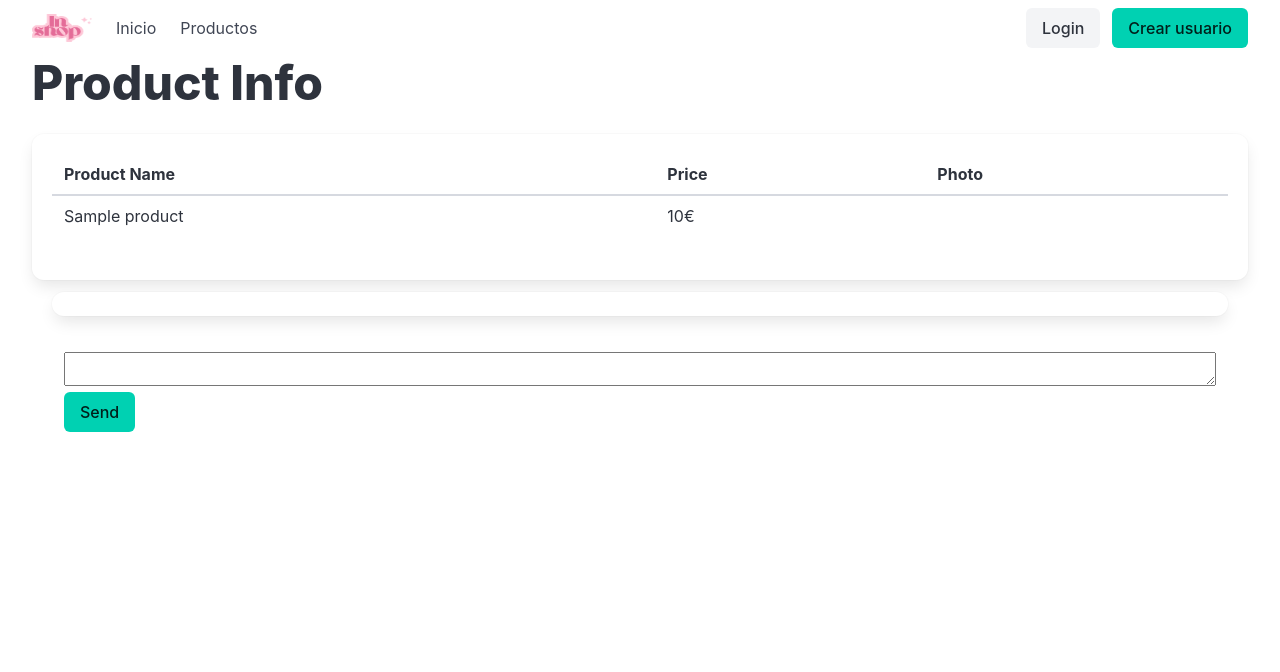
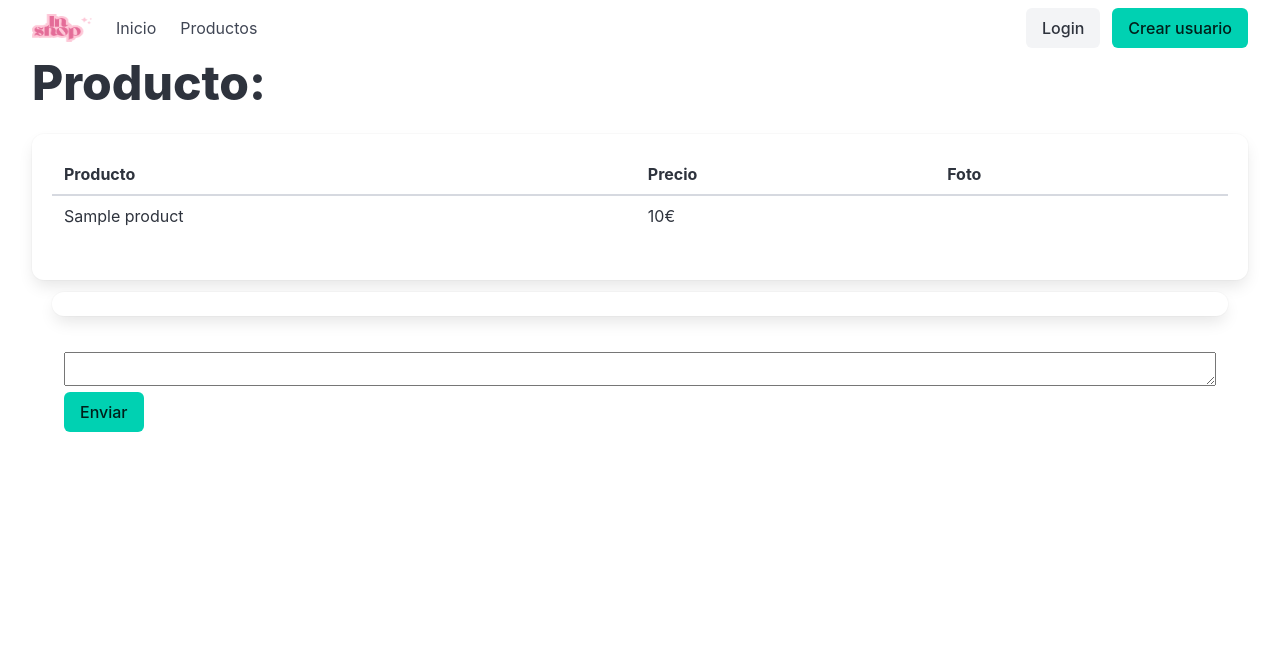
Before and after one commit to nicolasque/TFG_Shop, a PHP site: page /php/chat/chat_product.php?product_id=1 in a window 1280 px wide. Shown: the top 672 px of the page. Run offline with PHP 8.4, Linux system fonts and the light colour scheme; tables that the repository leaves empty or names only in its code hold one stand-in row (values such as "Sample post"); data that the repository does not hold is empty.

Commit message:
Update Spanish translations and improve user creation form styling

```diff
--- a/php/chat/chat_product.php
+++ b/php/chat/chat_product.php
@@ -57,9 +57,9 @@ function ft_print_table_product_info($product)
     echo "<table class='table is-fullwidth is-striped'>";
     echo "<thead>";
     echo "<tr>";
-    echo "<th>Product Name</th>";
-    echo "<th>Price</th>";
-    echo "<th>Photo</th>";
+    echo "<th>Producto</th>";
+    echo "<th>Precio</th>";
+    echo "<th>Foto</th>";
     echo "</tr>";
     echo "</thead>";
     echo "<tbody>";
@@ -188,7 +188,7 @@ function ft_print_chat_messages($messages)
     <meta name="viewport" content="width=device-width, initial-scale=1.0">
     <script src="/tfg_shop/js/chat.js"></script>
     <script src="/tfg_shop/js/jquery.js"></script>
-    <title>Document</title>
+    <title>Chat</title>
 
 </head>
 
@@ -197,7 +197,7 @@ function ft_print_chat_messages($messages)
 
         <div class="columns is-vcentered is-centered">
             <div class="column is-vcentered is-centered">
-                <h1 class="title is-1">Product Info</h1>
+                <h1 class="title is-1">Producto: </h1>
                 <div class="box">
                     <?php
                     ft_print_table_product_info($product);
@@ -223,7 +223,7 @@ function ft_print_chat_messages($messages)
                 </div>
                 <div id="message-input" class="column is-vcentered is-centered">
                     <textarea id="message-text" style="width: 100%; height: 10%;"></textarea>
-                    <button id="send-button" class="button is-primary">Send</button>
+                    <button id="send-button" class="button is-primary">Enviar</button>
                 </div>
             </div>
         </div>
```
